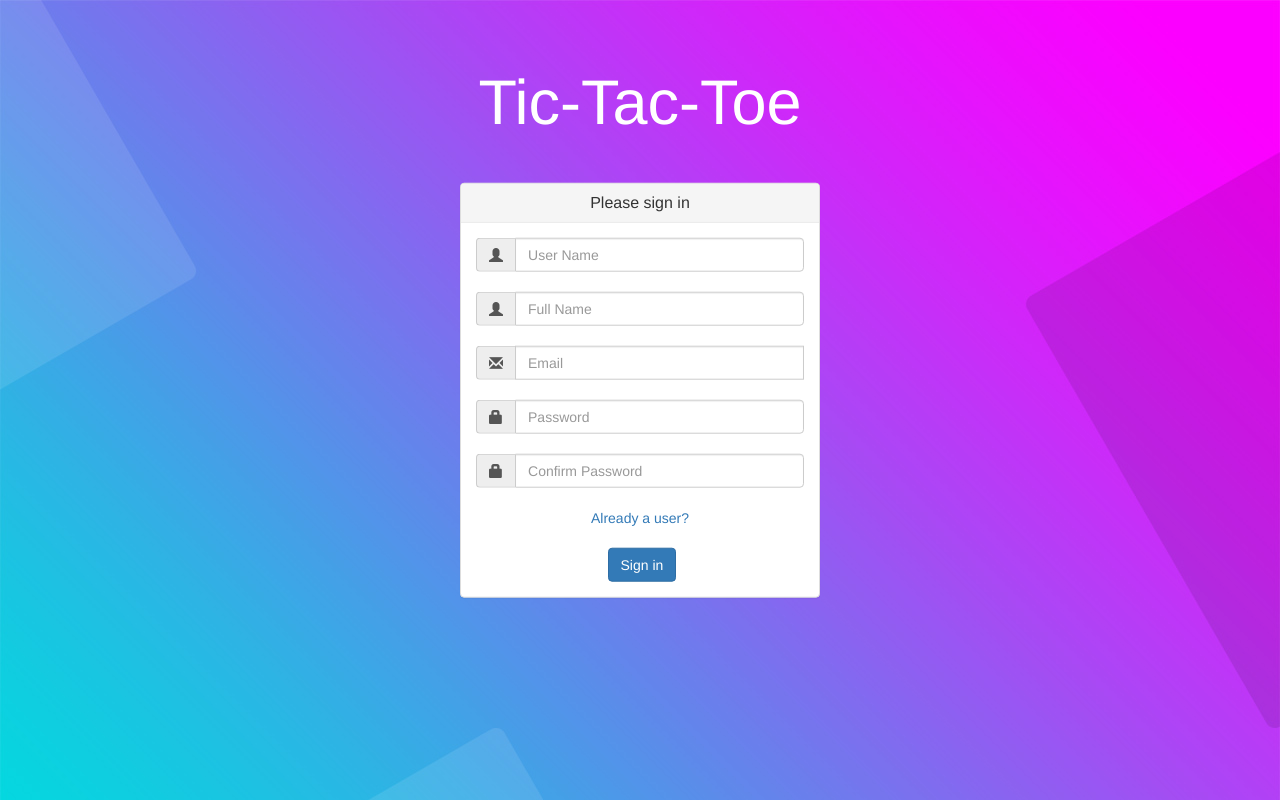
After one commit to kushagra-18/tic-tac-toe, a PHP site: page /Views/signupView.php in a window 1280 px wide. The commit adds this page. Run offline with PHP 8.4, Linux system fonts and the light colour scheme.

Commit message:
MVC for signup

```diff
--- a/Controllers/login.php
+++ b/Controllers/controlUsers.php
@@ -21,12 +21,29 @@ if (isset($_SESSION['loggedin'])) {
 
 class Controller extends User
 {
-    public function __construct($username, $password)
+    public function __construct($username, $password, $confirmPassword, $email, $fullname)
     {
+
         $this->username = $username;
         $this->password = $password;
+        $this->email = $email;
+        $this->fullname = $fullname;
+        $this->confirmPassword = $confirmPassword;
 
     }
+
+
+    public function signupController(){
+
+        try{
+            $this->signupUser($this->username, $this->password, $this->confirmPassword, $this->email, $this->fullname);
+        }
+        catch(Exception $e){
+            $this->showError = $e->getMessage();
+        }
+
+    }
+
 
     public function loginController()
     {
--- a/Models/User.php
+++ b/Models/User.php
@@ -9,14 +9,19 @@ include_once("../includes/dbconnect.php");
 class User extends dbConnect
 {
 
-    public $showError,$showAlert;
+    public $showError, $showAlert;
+
     /**
      *@description The function is used to login the user
      *using the username and password, if the user is found
+     *then the user is logged in and redirected to the home page.
+     *else error message is displayed.
      *@param $username
      *@param $password
-     *@return $login {Boolean}
+     *@return  {None}
+     *@author  Kushagra Sharma
      */
+
     public function loginUser($username, $password)
     {
 
@@ -26,10 +31,8 @@ class User extends dbConnect
 
         $num = mysqli_num_rows($result);
 
-        echo $num;
-
         if ($num || $num == 1) {
-            $login = true;
+            $this->login = true;
             session_start();
             echo "Login Successful";
             $_SESSION['loggedin'] = true;
@@ -37,8 +40,102 @@ class User extends dbConnect
 
             header("location: ../welcome.php");
         } else {
-            $showAlert = true;
-            $showError = "Invalid Credentials";
+            $this->showAlert = true;
+            $this->showError = "Invalid Credentials";
+        }
+    }
+
+
+    /**
+     *@description The function is used to signup the user
+     *using various parameters. if parameters are valid then
+     *the user is signed up and redirected to the home page.
+     *else error message is displayed.
+     *@param $username
+     *@param $password
+     *@param $confirmPassword
+     *@param $email
+     *@param $fullname
+     *@return  {None}
+     *@author  Kushagra Sharma
+     */
+
+    public function signupUser($username, $password, $confirmPassword, $email, $fullname)
+    {
+
+        //check if user exists in database already
+        $sql = "SELECT * FROM sign_up WHERE username = '$username' or email = '$email'";
+        $result = mysqli_query($this->dbconnect(), $sql);
+        $resultCheck = mysqli_num_rows($result);
+
+        $exists = false;
+
+        if ($resultCheck > 0) {
+            $exists = true;
+        }
+
+            if ($password == $confirmPassword && $exists == false && self::validateUser($username, $password, $email, $fullname)) {
+
+                //add current date to database
+
+                $date = date("Y-m-d");
+                $sql = "INSERT INTO sign_up (name, email, password,username,createdOn) VALUES ('$fullname', '$email', '$password','$username','$date')";
+                $result = mysqli_query($this->dbconnect(), $sql);
+
+                $sqlLeaderboard = "INSERT INTO leaderboard (username,score) VALUES ('$username',0)";
+                $resultLeaderboard = mysqli_query($this->dbconnect(), $sqlLeaderboard);
+
+                if (!$resultLeaderboard) {
+                    //sql error
+                    echo "Error: " . $sqlLeaderboard . "<br>" . mysqli_error($this->dbconnect());
+                }
+
+                if ($result) {
+                    $showAlert = true;
+                } else {
+                    $showError = "Passwords do not match";
+                }
+            }
+        }
+
+    /**
+     * @description The function is used to validate the user input for signup
+     * using regex
+     * @param $username - username
+     * @param $password - password
+     * @param $confirmPassword - confirm password
+     * @param $email - email
+     * return  {Boolean} - true if valid else false
+     * @author  Kushagra Sharma
+     */
+
+    private static function validateUser($password, $username,$exists,$email){
+
+        if (strlen($password) < 8) {
+            $showError = "Password must be at least 8 characters long";
+            return false;
+        } else if (!preg_match("#[0-9]+#", $password)) {
+            $showError = "Password must include at least one number";
+            return false;
+        } else if (!preg_match("#[A-Z]+#", $password)) {
+            $showError = "Password must include at least one uppercase letter";
+            return false;
+        } else if (!preg_match("#[a-z]+#", $password)) {
+            $showError = "Password must include at least one lowercase letter";
+            return false;
+        } else if (!filter_var($email, FILTER_VALIDATE_EMAIL)) {
+            $showError = "Invalid email format";
+            return false;
+        } else if (!preg_match("/^[a-zA-Z0-9]*$/", $username)) {
+            $showError = "Username must contain only letters and numbers";
+            return false;
+        } else if ($exists == true) {
+            $showError = "Username or email already exists";
+            return false;
+        }else{
+            return true;
         }
     }
 }
+
+?>
--- /dev/null
+++ b/Views/signupView.php
@@ -0,0 +1,212 @@
+<?php
+
+include '../Controllers/controlUsers.php';
+
+session_start();
+
+if (isset($_SESSION['loggedin'])) {
+    header("location: welcome.php");
+    exit;
+}
+
+$exists = false;
+$showAlert = false;
+$showError = "";
+if ($_SERVER['REQUEST_METHOD'] == 'POST') {
+    $name = $_POST['name'];
+    $email = $_POST['email'];
+    $pass = $_POST['password'];
+    $passCheck = $_POST['passwordCheck'];
+    $username = $_POST['username'];
+
+
+    try {
+        $signup = new Controller($username, $password, $confirmPassword, $email, $fullname);
+        $signup->signupController();
+        $showError = $signup->showError;
+        $showAlert = $signup->showAlert;
+    } catch (Exception $e) {
+        echo 'Caught exception: ', $e->getMessage(), "\n";
+    }
+}
+
+?>
+
+
+<!DOCTYPE html>
+<html lang="en">
+
+<head>
+    <title>Tic Tac Toe | Sign in</title>
+    <meta charset="utf-8">
+    <meta name="viewport" content="width=device-width, initial-scale=1">
+    <link rel="stylesheet" href="https://maxcdn.bootstrapcdn.com/bootstrap/3.4.1/css/bootstrap.min.css">
+    <script src="https://ajax.googleapis.com/ajax/libs/jquery/3.5.1/jquery.min.js"></script>
+    <script src="https://maxcdn.bootstrapcdn.com/bootstrap/3.4.1/js/bootstrap.min.js"></script>
+    <link rel="icon" href="images/favicon.png" type="image/x-icon">
+    <style>
+        body {
+            background-image: url("../images/background.jpg");
+            background-repeat: repeat;
+            background-size: cover;
+
+        }
+
+        .container {
+            position: absolute;
+            top: 50%;
+            left: 50%;
+            -ms-transform: translate(-20%, -10%);
+            transform: translate(-50%, -50%);
+            -webkit-animation: fadein 1s, expand 0.5s;
+            /* -webkit-animation: expand 0.5s; */
+        }
+
+        @-webkit-keyframes fadein {
+
+            /* Safari and Chrome */
+            from {
+                opacity: 0;
+            }
+
+            to {
+                opacity: 1;
+            }
+        }
+
+        .jumbotron {
+            background: no-repeat center center;
+            color: #ffffff;
+        }
+
+        @keyframes identifier {
+
+            0% {
+                transform: scale(0);
+            }
+
+            100% {
+                transform: scale(1);
+            }
+
+        }
+
+        @-webkit-keyframes expand {
+            0% {
+                height: 0px
+            }
+
+            100% {
+                height: 435px;
+            }
+        }
+    </style>
+</head>
+
+<body>
+
+    <center>
+        <div class="jumbotron">
+
+            <h1>
+                <font color="white">Tic-Tac-Toe</font>
+            </h1>
+        </div>
+        <div class="container">
+            <div class="row">
+                <div class="col-md-4 col-md-offset-4">
+                    <div class="panel panel-default">
+                        <div class="panel-heading">
+                            <h3 class="panel-title">Please sign in</h3>
+                        </div>
+                        <div class="panel-body">
+                            <form action="../Views/signupView.php" method="post">
+                                <div class="input-group">
+                                    <span class="input-group-addon"><i class="glyphicon glyphicon-user"></i></span>
+                                    <input data-toggle="tooltip" data-placement="top" title="Make sure your Username is unique and contains only letters and numbers" id="username" type="text" class="form-control" name="username" placeholder="User Name">
+
+                                </div>
+                                <br>
+                                <div class="input-group">
+                                    <span class="input-group-addon"><i class="glyphicon glyphicon-user"></i></span>
+                                    <input id="name" type="text" class="form-control" name="name" placeholder="Full Name">
+
+                                </div>
+                                <br>
+                                <div class="input-group">
+                                    <span class="input-group-addon"><i class="glyphicon glyphicon-envelope"></i></span>
+                                    <input data-toggle="tooltip" data-placement="top" title="Make sure your Email is unique" id="email" type="text" class="form-control" name="email" placeholder="Email" onchange="validateEmail(this);">
+                                    <label id="labelEmailText" style="visibility: hidden; color:red"></label></span></td>
+                                </div>
+                                <br>
+                                <div class="input-group">
+                                    <span class="input-group-addon"><i class="glyphicon glyphicon-lock"></i></span>
+                                    <input data-toggle="tooltip" data-placement="top" title="Choose a strong password with minimum length of 8, must have a special (@#$%!&), lowercase (a-b), uppercase (A-B) characters and numbers (0-9)." id="password" type="password" class="form-control" name="password" onchange="validatePassword(this)" placeholder="Password">
+
+                                </div>
+                                <br>
+                                <div class="input-group">
+                                    <span class="input-group-addon"><i class="glyphicon glyphicon-lock"></i></span>
+                                    <input id="passwordCheck" type="password" class="form-control" name="passwordCheck" placeholder="Confirm Password">
+                                </div>
+                                <br>
+                                <a href=Views/loginView.php>Already a user?</a>
+                                <br>
+                                <br>
+
+                                <label id="labelText" style="visibility: hidden; color:red"></label></span></td>
+                                <?php
+
+                                if ($showAlert) {
+                                    echo "<div class='alert alert-success'>
+                                    <strong>Success!</strong> You have been registered. Please <a href = login.php>login again</a>
+                                    </div>";
+                                } else if ($showError) {
+                                    echo "<div class='alert alert-danger'>
+                                    <strong>Error!</strong> $showError
+                                    </div>";
+                                }
+                                ?>
+                                <button type="submit" class="btn btn-primary">Sign in</button>
+                            </form>
+                        </div>
+                    </div>
+                </div>
+            </div>
+
+
+</body>
+
+<script type="text/javascript">
+    function validateEmail(inputField) {
+
+        var emailRegex = /^([\w-\.]+@([\w-]+\.)+[\w-]{2,8})?$/.test(inputField.value);
+        if (emailRegex) {
+            document.getElementById("email").style.border = "2px solid black";
+            document.getElementById("labelEmailText").style.display = "none";
+        } else {
+            document.getElementById("email").style.border = "3px solid red";
+            document.getElementById("email").focus();
+            $("#labelEmailText").html("Enter a valid email address");
+            document.getElementById("labelEmailText").style.visibility = "visible";
+        }
+    }
+
+
+    function validatePassword(event) {
+
+        var passw = /^(?=.*\d)(?=.*[a-z])(?=.*[A-Z])(?=.*[^a-zA-Z0-9])(?!.*\s).{8,15}$/
+        if (event.value.match(passw)) {
+            document.getElementById("password").style.border = "2px solid black";
+            document.getElementById("labelText").style.display = "none";
+        } else {
+            document.getElementById("password").style.border = "3px solid red";
+            document.getElementById("password").focus();
+            $("#labelText").html("Choose a strong password with minimum length of 8, must have a special (@#$%!&), lowercase (a-b), uppercase (A-B) characters and numbers (0-9).")
+            document.getElementById("labelText").style.visibility = "visible";
+        }
+    }
+</script>
+
+
+</html>
--- a/includes/dbconnect.php
+++ b/includes/dbconnect.php
@@ -32,5 +32,7 @@ class dbConnect
             echo "Connection failed: " . $e->getMessage();
         }
 
+        return $conn;
+
     }
 }
```
Also changed, not shown: Views/loginView.php (+6 -7 lines).
